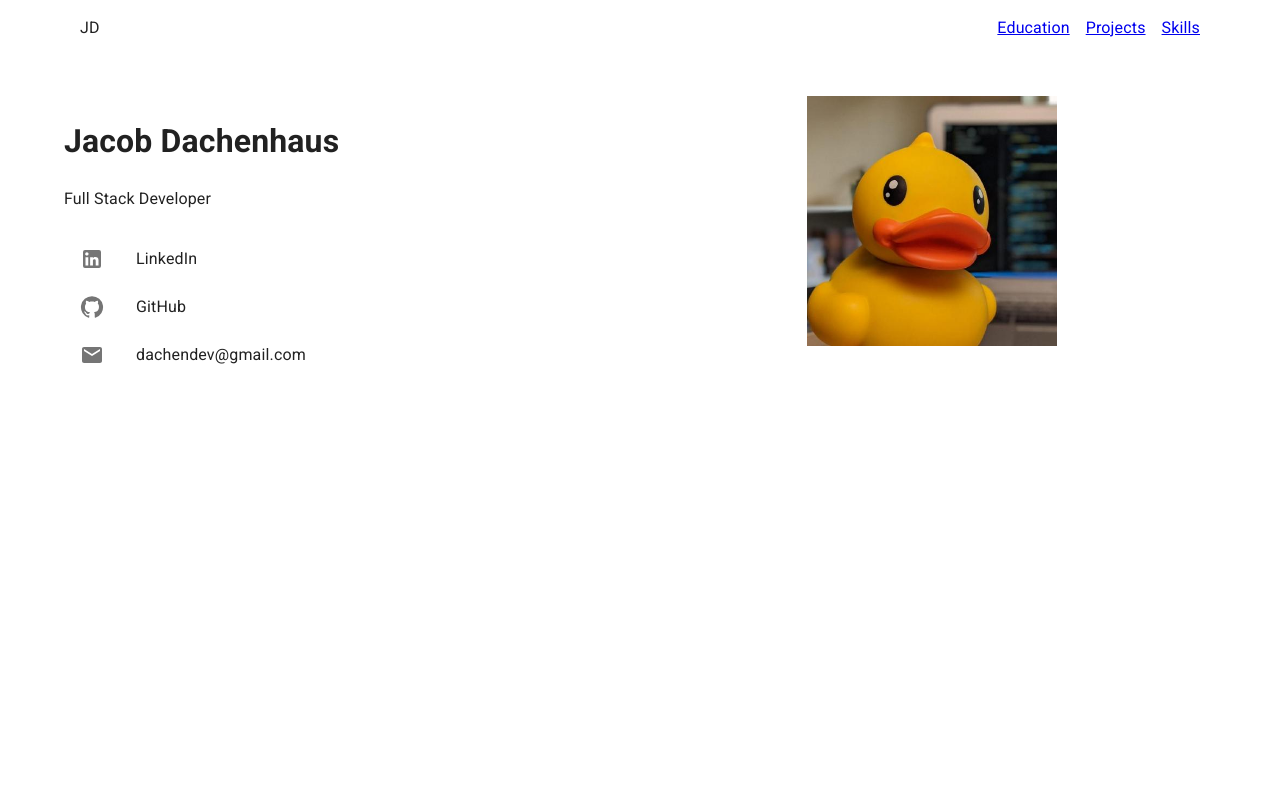
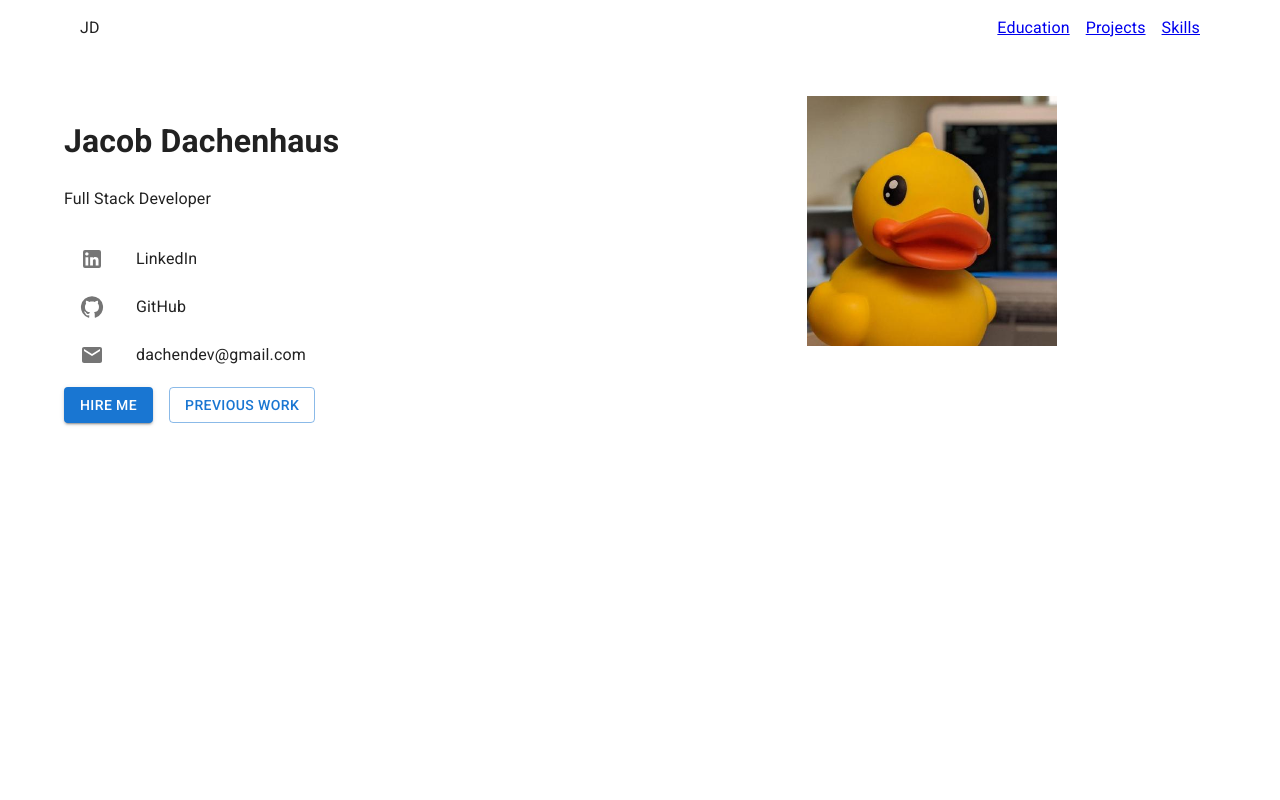
Before and after one commit to dachendev/portfolio, a React (Vite) app: page / in a window 1280 px wide. Shown: the top 800 px of the page. Built offline with nearby package versions, Linux system fonts and the light colour scheme.

Commit message:
add cta buttons

```diff
--- a/src/components/Hero.tsx
+++ b/src/components/Hero.tsx
@@ -8,6 +8,7 @@ import LinkedInIcon from "@mui/icons-material/LinkedIn";
 import GitHubIcon from "@mui/icons-material/GitHub";
 import EmailIcon from "@mui/icons-material/Email";
 import Box from "@mui/material/Box";
+import Button from "@mui/material/Button";
 import React from "react";
 
 const socials = [
@@ -49,6 +50,10 @@ const Hero: React.FC = () => {
               <ListItemText>dachendev@gmail.com</ListItemText>
             </ListItem>
           </List>
+          <Grid container spacing={2}>
+            <Button variant="contained">Hire Me</Button>
+            <Button variant="outlined">Previous Work</Button>
+          </Grid>
         </Grid>
         <Grid size={{ xs: 12, sm: 6 }} sx={{ textAlign: "center" }}>
           <img src="duck.jpeg" width="250" />
```
